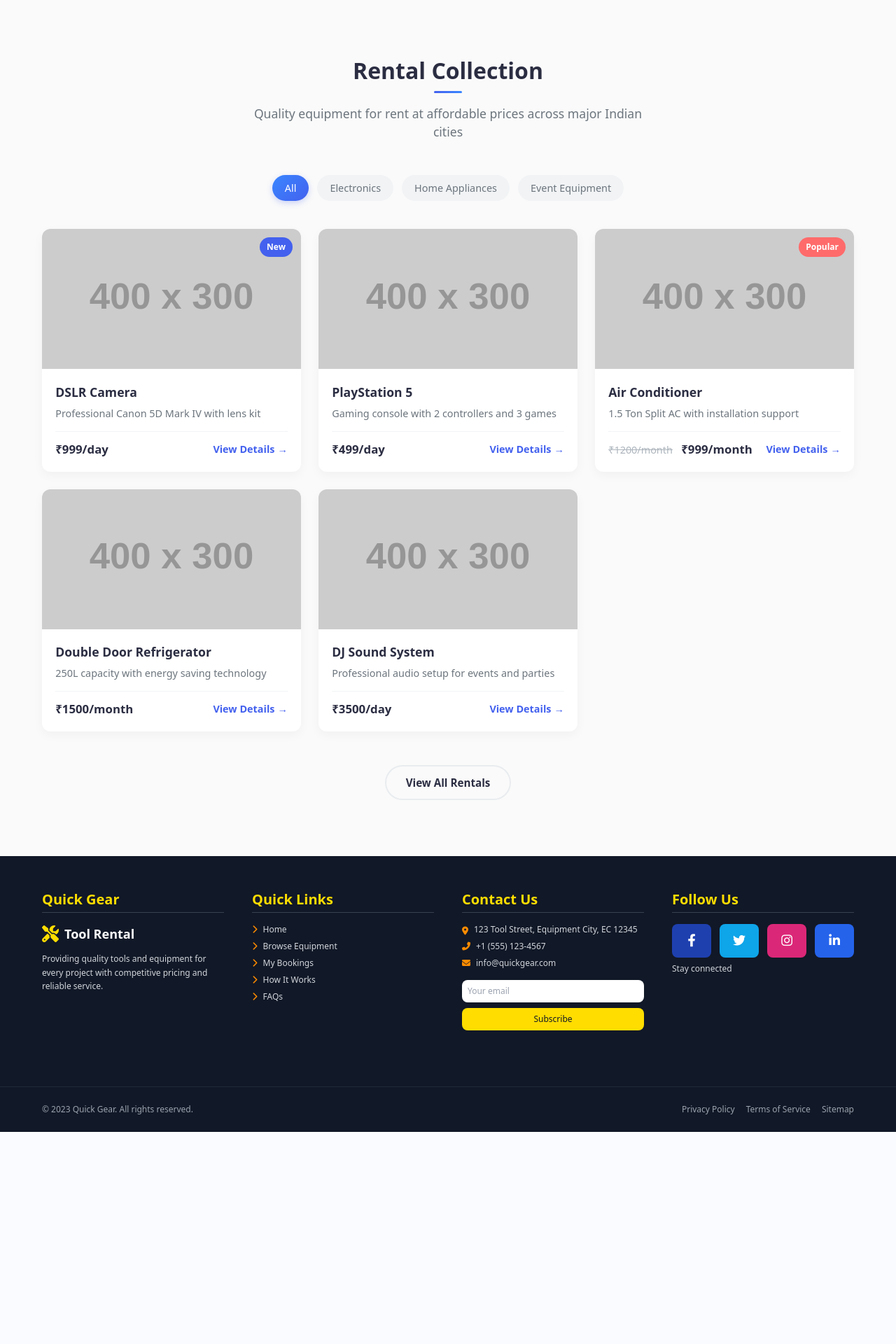
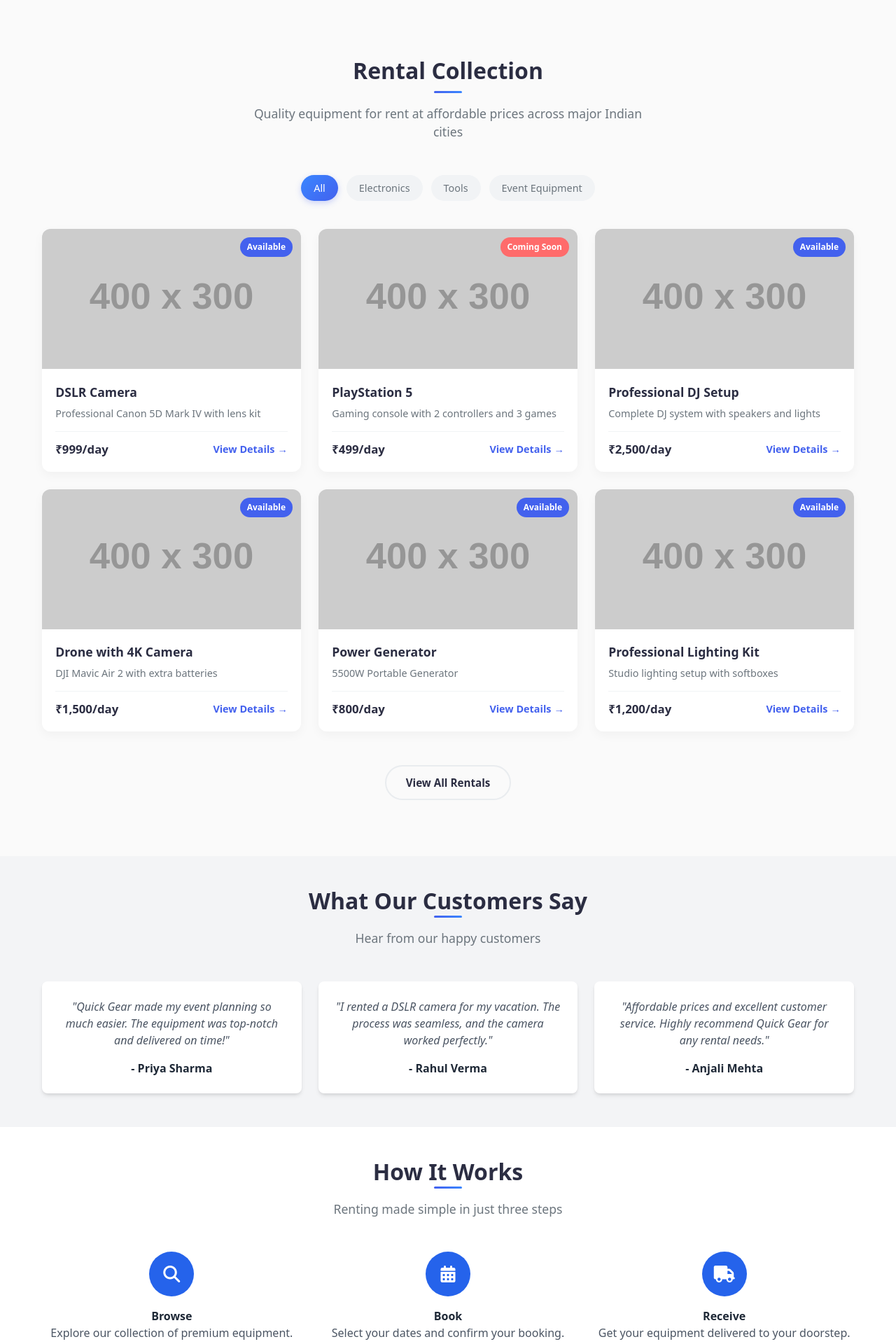
Before and after one commit to igmansvi/Quick-Gear, a PHP site: page / in a window 1280 px wide. Shown: the part 643-2563 px from the top of the page at 70% size. Before the commit the page ends 2260 px from the top, so only its background shows below. Run offline with PHP 8.4, Linux system fonts and the light colour scheme; grey boxes labelled with a size stand in for pictures from a placeholder-image service; some libraries are stand-ins or nearby versions.

Commit message:
added more sections in main

```diff
--- a/components/main.php
+++ b/components/main.php
@@ -1,3 +1,4 @@
+<?php require_once './data/products.php'; ?>
 <div class="hero-section">
     <div class="hero-content">
         <h1 class="hero-title">Renting Made Easy</h1>
@@ -17,89 +18,125 @@
         <div class="category-filter">
             <button class="filter-btn active" data-category="all">All</button>
             <button class="filter-btn" data-category="tech">Electronics</button>
-            <button class="filter-btn" data-category="electric">Home Appliances</button>
-            <button class="filter-btn" data-category="tools">Event Equipment</button>
+            <button class="filter-btn" data-category="tools">Tools</button>
+            <button class="filter-btn" data-category="events">Event Equipment</button>
         </div>
 
         <div class="product-grid">
-            <!-- Electronics Category -->
-            <div class="product-item" data-category="tech">
+            <?php foreach (array_slice($products, 0, 6) as $product): ?>
+                <div class="product-item" data-category="<?php echo htmlspecialchars($product['category']); ?>">
                     <div class="product-image">
-                    <img src="https://placehold.co/400x300/4361ee/ffffff?text=DSLR+Camera" alt="DSLR Camera">
-                    <span class="badge new">New</span>
+                        <img src="<?php echo htmlspecialchars($product['image']); ?>"
+                            alt="<?php echo htmlspecialchars($product['name']); ?>">
+                        <?php if ($product['status'] === 'available'): ?>
+                            <span class="badge new">Available</span>
+                        <?php elseif ($product['status'] === 'coming_soon'): ?>
+                            <span class="badge sale">Coming Soon</span>
+                        <?php endif; ?>
                     </div>
                     <div class="product-details">
-                    <h3>DSLR Camera</h3>
-                    <p>Professional Canon 5D Mark IV with lens kit</p>
+                        <h3><?php echo htmlspecialchars($product['name']); ?></h3>
+                        <p><?php echo htmlspecialchars($product['description']); ?></p>
                         <div class="product-meta">
-                        <span class="price">₹999/day</span>
-                        <a href="browse.php?id=1" class="details-link">View Details</a>
+                            <span
+                                class="price">₹<?php echo number_format($product['price']); ?>/<?php echo htmlspecialchars($product['price_type']); ?></span>
+                            <a href="browse.php?id=<?php echo $product['id']; ?>" class="details-link">View Details</a>
+                        </div>
+                    </div>
+                </div>
+            <?php endforeach; ?>
+        </div>
+
+        <div class="view-all">
+            <a href="browse.php" class="view-all-btn">View All Rentals</a>
         </div>
     </div>
 </div>
 
-            <div class="product-item" data-category="tech">
-                <div class="product-image">
-                    <img src="https://placehold.co/400x300/4361ee/ffffff?text=PlayStation+5" alt="PlayStation 5">
+<!-- Testimonials Section -->
+<div class="testimonials-section bg-gray-100 py-12">
+    <div class="container mx-auto px-6">
+        <div class="section-header text-center mb-8">
+            <h2 class="text-2xl font-bold text-gray-800">What Our Customers Say</h2>
+            <p class="text-gray-600">Hear from our happy customers</p>
         </div>
-                <div class="product-details">
-                    <h3>PlayStation 5</h3>
-                    <p>Gaming console with 2 controllers and 3 games</p>
-                    <div class="product-meta">
-                        <span class="price">₹499/day</span>
-                        <a href="browse.php?id=2" class="details-link">View Details</a>
+        <div class="grid grid-cols-1 md:grid-cols-3 gap-6">
+            <div class="testimonial bg-white p-6 rounded-lg shadow-md">
+                <p class="text-gray-600 italic">"Quick Gear made my event planning so much easier. The equipment was
+                    top-notch and delivered on time!"</p>
+                <h4 class="mt-4 font-bold text-gray-800">- Priya Sharma</h4>
             </div>
+            <div class="testimonial bg-white p-6 rounded-lg shadow-md">
+                <p class="text-gray-600 italic">"I rented a DSLR camera for my vacation. The process was seamless, and
+                    the camera worked perfectly."</p>
+                <h4 class="mt-4 font-bold text-gray-800">- Rahul Verma</h4>
             </div>
-            </div>
-
-            <!-- Home Appliances Category -->
-            <div class="product-item" data-category="electric">
-                <div class="product-image">
-                    <img src="https://placehold.co/400x300/ff6b6b/ffffff?text=Air+Conditioner" alt="Air Conditioner">
-                    <span class="badge sale">Popular</span>
-                </div>
-                <div class="product-details">
-                    <h3>Air Conditioner</h3>
-                    <p>1.5 Ton Split AC with installation support</p>
-                    <div class="product-meta">
-                        <span class="price"><span class="original">₹1200/month</span> ₹999/month</span>
-                        <a href="browse.php?id=3" class="details-link">View Details</a>
-                    </div>
-                </div>
-            </div>
-
-            <div class="product-item" data-category="electric">
-                <div class="product-image">
-                    <img src="https://placehold.co/400x300/ff6b6b/ffffff?text=Refrigerator" alt="Refrigerator">
-                </div>
-                <div class="product-details">
-                    <h3>Double Door Refrigerator</h3>
-                    <p>250L capacity with energy saving technology</p>
-                    <div class="product-meta">
-                        <span class="price">₹1500/month</span>
-                        <a href="browse.php?id=4" class="details-link">View Details</a>
-                    </div>
-                </div>
-            </div>
-
-            <!-- Event Equipment Category -->
-            <div class="product-item" data-category="tools">
-                <div class="product-image">
-                    <img src="https://placehold.co/400x300/2b2d42/ffffff?text=Sound+System" alt="Sound System">
-                </div>
-                <div class="product-details">
-                    <h3>DJ Sound System</h3>
-                    <p>Professional audio setup for events and parties</p>
-                    <div class="product-meta">
-                        <span class="price">₹3500/day</span>
-                        <a href="browse.php?id=5" class="details-link">View Details</a>
+            <div class="testimonial bg-white p-6 rounded-lg shadow-md">
+                <p class="text-gray-600 italic">"Affordable prices and excellent customer service. Highly recommend
+                    Quick Gear for any rental needs."</p>
+                <h4 class="mt-4 font-bold text-gray-800">- Anjali Mehta</h4>
             </div>
         </div>
     </div>
 </div>
 
-        <div class="view-all">
-            <a href="rentals.php" class="view-all-btn">View All Rentals</a>
+<!-- How It Works Section -->
+<div class="how-it-works-section py-12">
+    <div class="container mx-auto px-6">
+        <div class="section-header text-center mb-8">
+            <h2 class="text-2xl font-bold text-gray-800">How It Works</h2>
+            <p class="text-gray-600">Renting made simple in just three steps</p>
+        </div>
+        <div class="grid grid-cols-1 md:grid-cols-3 gap-6 text-center">
+            <div class="step">
+                <div
+                    class="icon bg-blue-600 text-white w-16 h-16 mx-auto rounded-full flex items-center justify-center mb-4">
+                    <i class="fas fa-search text-2xl"></i>
+                </div>
+                <h4 class="font-bold text-gray-800">Browse</h4>
+                <p class="text-gray-600">Explore our collection of premium equipment.</p>
+            </div>
+            <div class="step">
+                <div
+                    class="icon bg-blue-600 text-white w-16 h-16 mx-auto rounded-full flex items-center justify-center mb-4">
+                    <i class="fas fa-calendar-alt text-2xl"></i>
+                </div>
+                <h4 class="font-bold text-gray-800">Book</h4>
+                <p class="text-gray-600">Select your dates and confirm your booking.</p>
+            </div>
+            <div class="step">
+                <div
+                    class="icon bg-blue-600 text-white w-16 h-16 mx-auto rounded-full flex items-center justify-center mb-4">
+                    <i class="fas fa-truck text-2xl"></i>
+                </div>
+                <h4 class="font-bold text-gray-800">Receive</h4>
+                <p class="text-gray-600">Get your equipment delivered to your doorstep.</p>
+            </div>
+        </div>
+    </div>
+</div>
+
+<!-- FAQs Section -->
+<div class="faqs-section bg-gray-100 py-12">
+    <div class="container mx-auto px-6">
+        <div class="section-header text-center mb-8">
+            <h2 class="text-2xl font-bold text-gray-800">Frequently Asked Questions</h2>
+            <p class="text-gray-600">Find answers to common questions</p>
+        </div>
+        <div class="faq-list">
+            <div class="faq-item mb-6">
+                <h4 class="font-bold text-gray-800">What is the rental process?</h4>
+                <p class="text-gray-600">Browse our collection, book your desired equipment, and get it delivered to
+                    your location.</p>
+            </div>
+            <div class="faq-item mb-6">
+                <h4 class="font-bold text-gray-800">What are the payment options?</h4>
+                <p class="text-gray-600">We accept all major credit/debit cards, UPI, and net banking.</p>
+            </div>
+            <div class="faq-item mb-6">
+                <h4 class="font-bold text-gray-800">Is there a security deposit?</h4>
+                <p class="text-gray-600">Yes, a refundable security deposit is required for most rentals.</p>
+            </div>
         </div>
     </div>
 </div>
@@ -470,6 +507,18 @@
             font-size: 1.8rem;
         }
     }
+
+    .testimonials-section .testimonial {
+        text-align: center;
+    }
+
+    .how-it-works-section .step .icon {
+        font-size: 1.5rem;
+    }
+
+    .faqs-section .faq-item h4 {
+        margin-bottom: 0.5rem;
+    }
 </style>
 
 <script>
```
Lines whose indentation alone changed are shown as unchanged.
